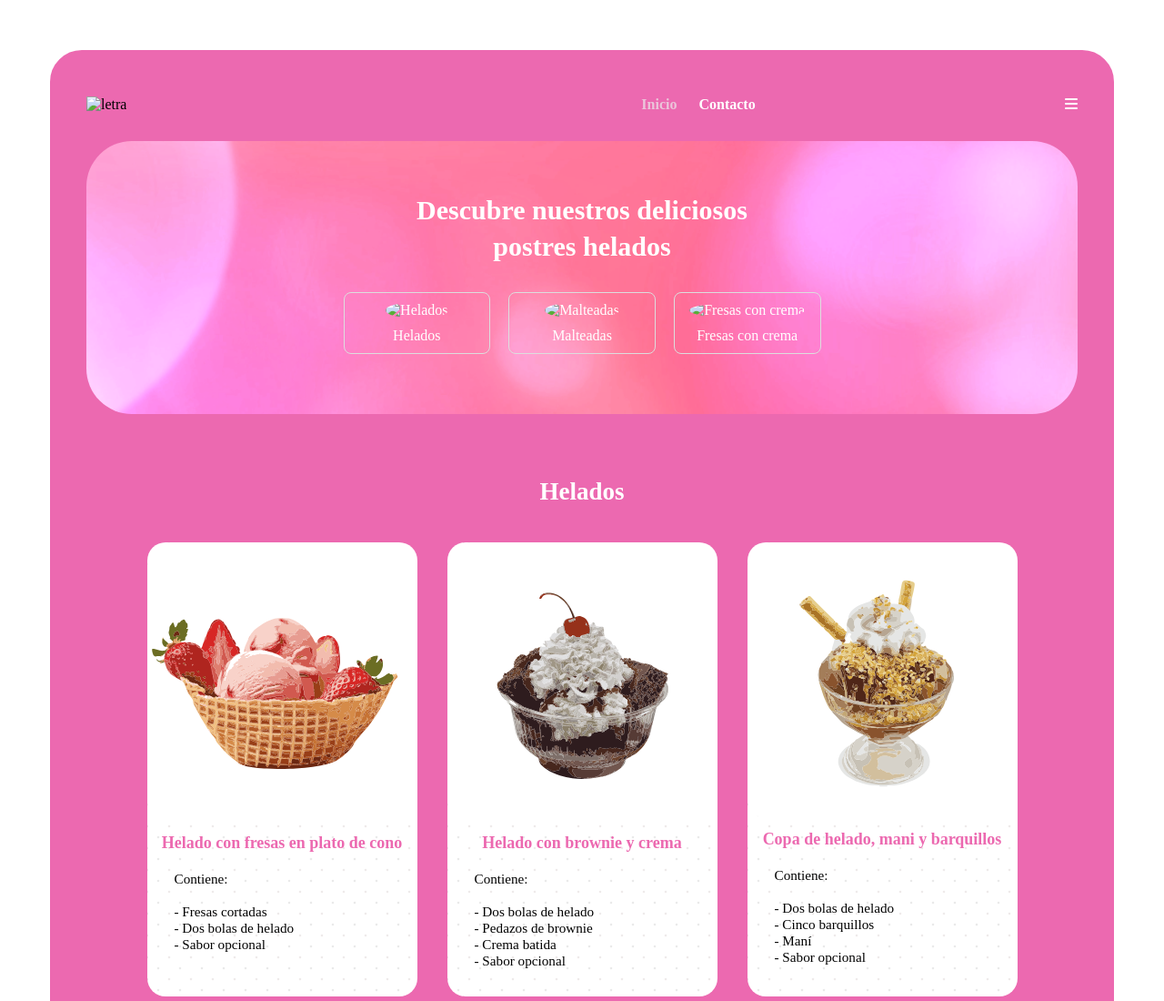
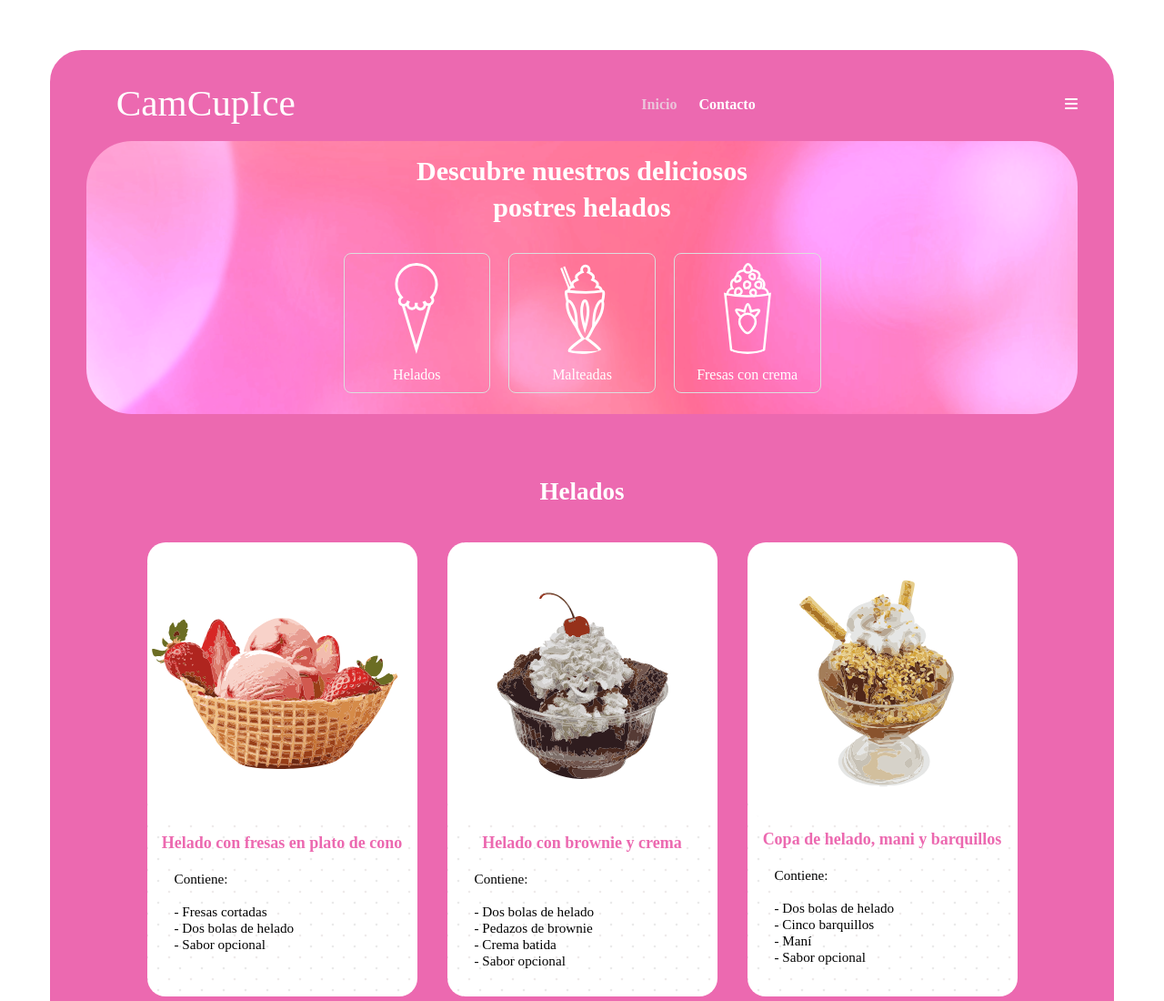
Before and after one commit to CamGutierrezDev/Proyecto_Sena_Heladeria, a plain HTML site: page index.html in a window 1280 px wide. Shown: the top 1100 px of the page at 91% size. Drawn offline with Linux system fonts and the light colour scheme; the site is published under a folder, as on GitHub Pages, so addresses that start at the root find nothing.

Commit message:
Se ajusta ruta

```diff
--- a/index.html
+++ b/index.html
@@ -45,7 +45,7 @@
         <header>
             <div class="logo-titulo">
                 <a href="index.html">
-                    <img src="/assets/SVG/logo.svg" alt="letra">
+                    <img src="assets/SVG/logo.svg" alt="letra">
                 </a>
             </div>
             <nav id="nav">
@@ -73,15 +73,15 @@
                     <h2 class="titulo-inicio">Descubre nuestros deliciosos<br>postres helados</h2>
                     <div class="navegacion-interna">
                         <div class="nav-item" onclick="location.href='#helados'">
-                            <img src="/assets/SVG/h1.svg" alt="Helados">
+                            <img src="assets/SVG/h1.svg" alt="Helados">
                             <p>Helados</p>
                         </div>
                         <div class="nav-item" onclick="location.href='#malteadas'">
-                            <img src="/assets/SVG/m1.svg" alt="Malteadas">
+                            <img src="assets/SVG/m1.svg" alt="Malteadas">
                             <p>Malteadas</p>
                         </div>
                         <div class="nav-item" onclick="location.href='#fresas-con-crema'">
-                            <img src="/assets/SVG/f1.svg" alt="Fresas con crema">
+                            <img src="assets/SVG/f1.svg" alt="Fresas con crema">
                             <p>Fresas con crema</p>
 
                         </div>
```
